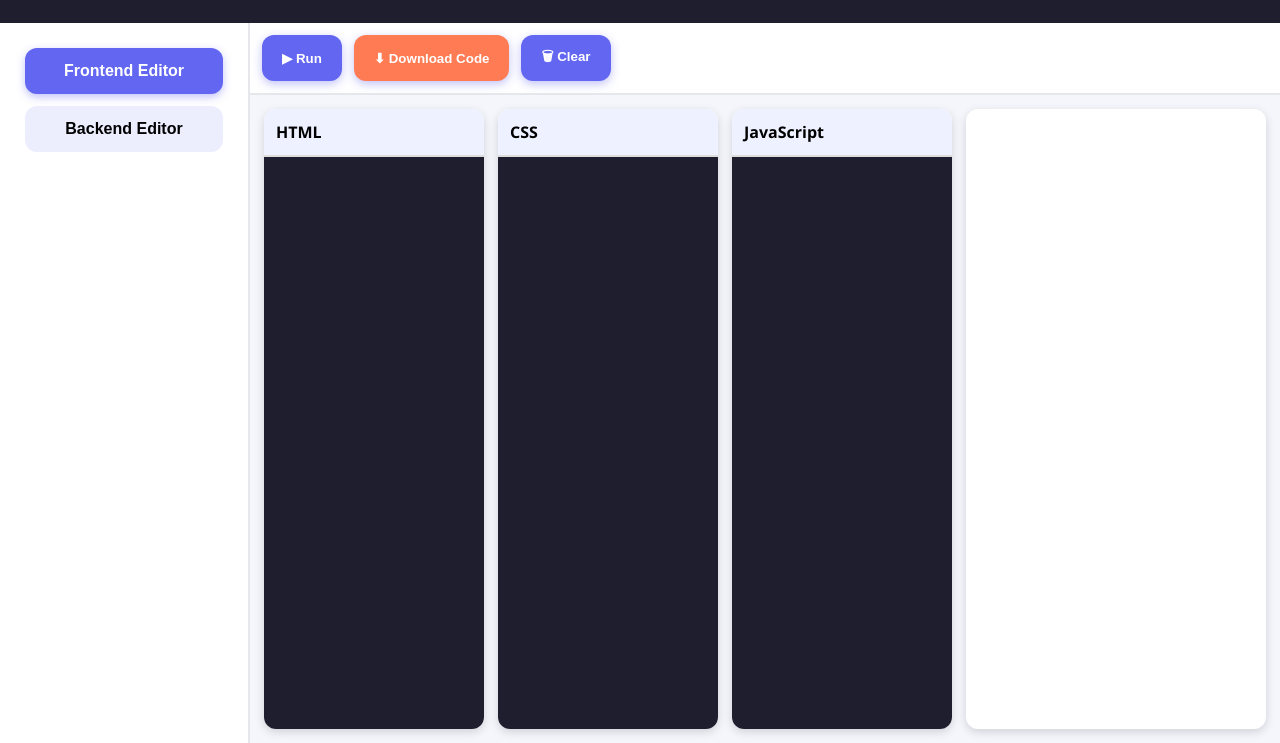
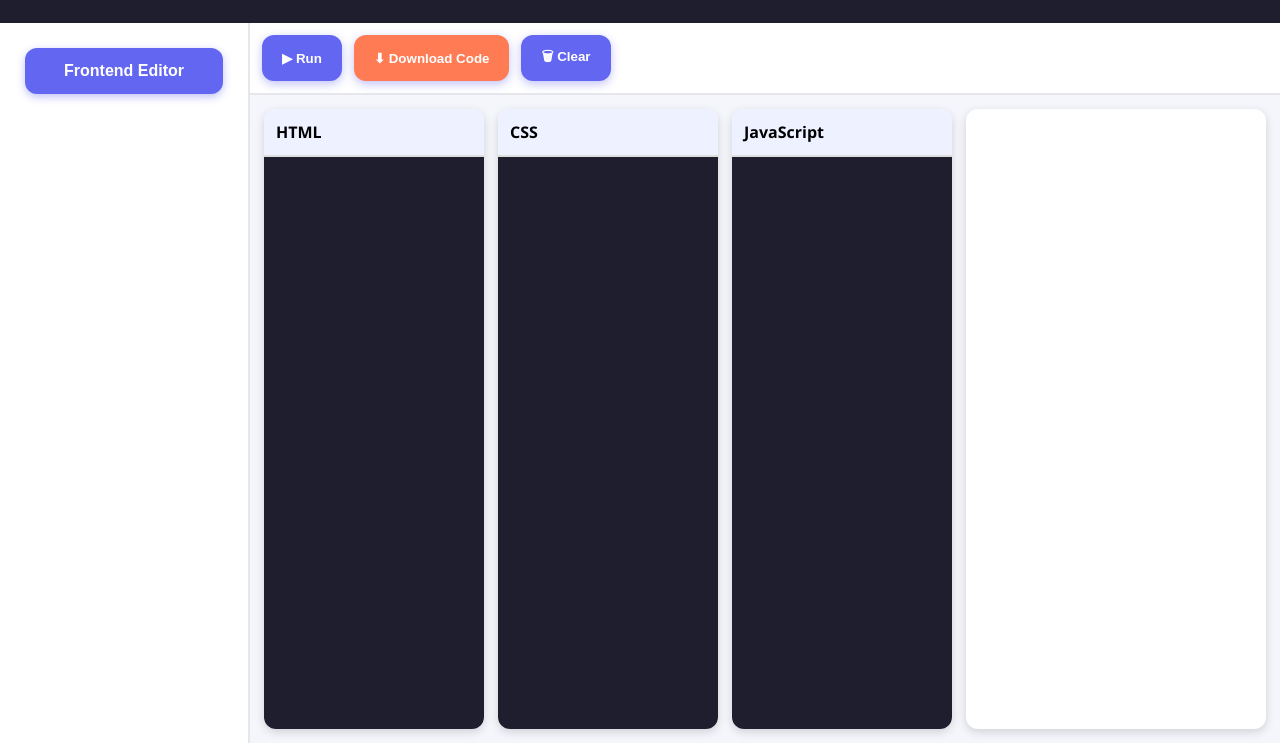
Before and after one commit to ManikyaVarshney/Depth_Code_Editor, a plain HTML site: page index.html in a window 1280 px wide. Shown: the part 67-810 px from the top of the page. Drawn offline with Linux system fonts and the light colour scheme.

Commit message:
Comment out Backend Editor button
Comment out the Backend Editor button in the HTML.

```diff
--- a/index.html
+++ b/index.html
@@ -20,7 +20,7 @@
 <div class="workspace">
   <div class="tabs">
     <button onclick="switchMode('frontend')" class="active">Frontend Editor</button>
-    <button onclick="switchMode('backend')">Backend Editor</button>
+   <!-- <button onclick="switchMode('backend')">Backend Editor</button> -->
   </div>
 
   <div class="editor-area">
```
